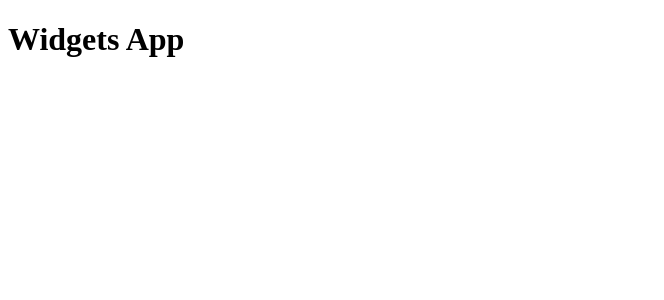
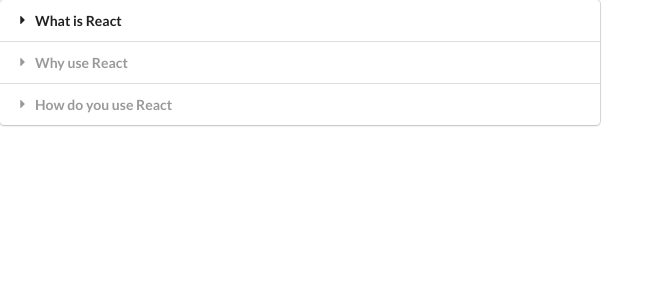
Before and after one commit to abottenberg/udemy-react-course, a React (Create React App) app in the folder widgets/: page / in a window 1280 px wide. Shown: the top 300 px of the page, without its empty margins (0-664 px from the left). Built offline with nearby package versions, Linux system fonts and the light colour scheme.

Commit message:
implementing accordion functionality using useState hook

```diff
--- a/widgets/public/index.html
+++ b/widgets/public/index.html
@@ -9,6 +9,7 @@
       name="description"
       content="Web site created using create-react-app"
     />
+    <link rel="stylesheet" href="https://cdnjs.cloudflare.com/ajax/libs/semantic-ui/2.4.1/semantic.min.css" />
     <link rel="apple-touch-icon" href="%PUBLIC_URL%/logo192.png" />
     <!--
       manifest.json provides metadata used when your web app is installed on a
--- /dev/null
+++ b/widgets/src/App.js
@@ -0,0 +1,21 @@
+import React from 'react';
+import Accordion from './components/Accordion'
+
+const items = [
+  {
+    title: 'What is React',
+    content: 'React is a front end JavaScript framework.'
+  },
+  {
+    title: 'Why use React',
+    content: 'React is a favourite JS library among engineers.'
+  },
+  {
+    title: 'How do you use React',
+    content: 'You use React by creating components.'
+  }
+];
+
+export default () => {
+  return <Accordion items={items}/>
+}
--- /dev/null
+++ b/widgets/src/components/Accordion.js
@@ -0,0 +1,33 @@
+import React, { useState } from 'react';
+
+const Accordion = ({ items }) => {
+  const [activeIndex, setActiveIndex] = useState(null);
+
+  const onTitleClick = (index) => {
+    setActiveIndex(index)
+  };
+
+  const renderedItems = items.map((item, index) => {
+    const active = index === activeIndex ? 'active' : '';
+
+    return <React.Fragment key={item.title}>
+      <div
+        className={`title ${active}`}
+        onClick={() => onTitleClick(index)}
+      >
+        <i className="dropdown icon"></i>
+        {item.title}
+      </div>
+      <div className={`content ${active}`}>
+        <p>{item.content}</p>
+      </div>
+    </React.Fragment>
+  });
+
+  return <div className="ui styled accordion">
+    {renderedItems}
+  </div>
+
+};
+
+export default Accordion;
--- a/widgets/src/components/App.js
+++ /dev/null
@@ -1,5 +0,0 @@
-import React from 'react';
-
-export default () => {
-  return <h1>Widgets App</h1>
-}
--- a/widgets/src/index.js
+++ b/widgets/src/index.js
@@ -1,5 +1,5 @@
 import React from 'react';
 import ReactDOM from 'react-dom';
-import App from './components/App'
+import App from './App'
 
 ReactDOM.render(<App />, document.querySelector('#root'))
```
